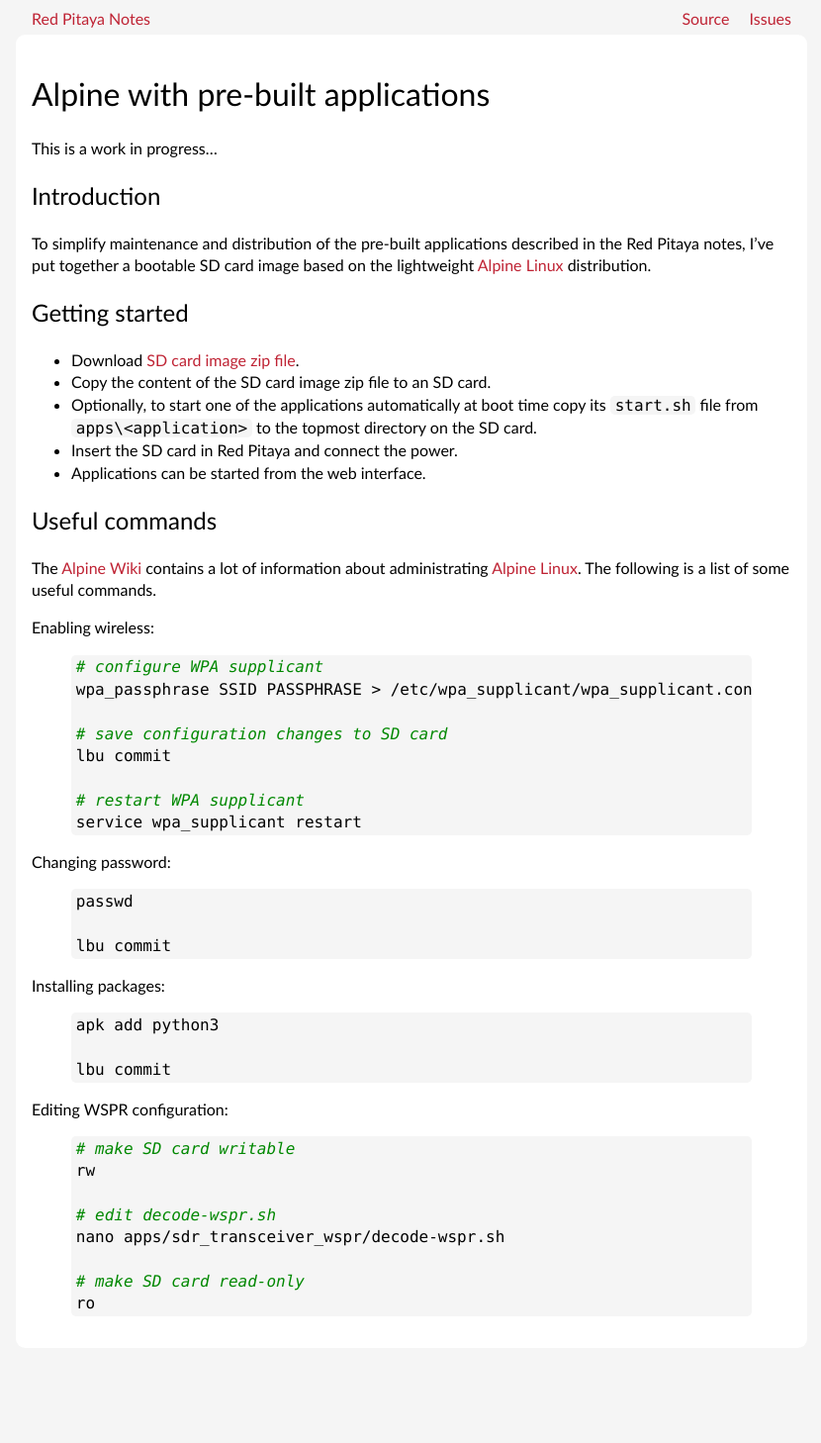
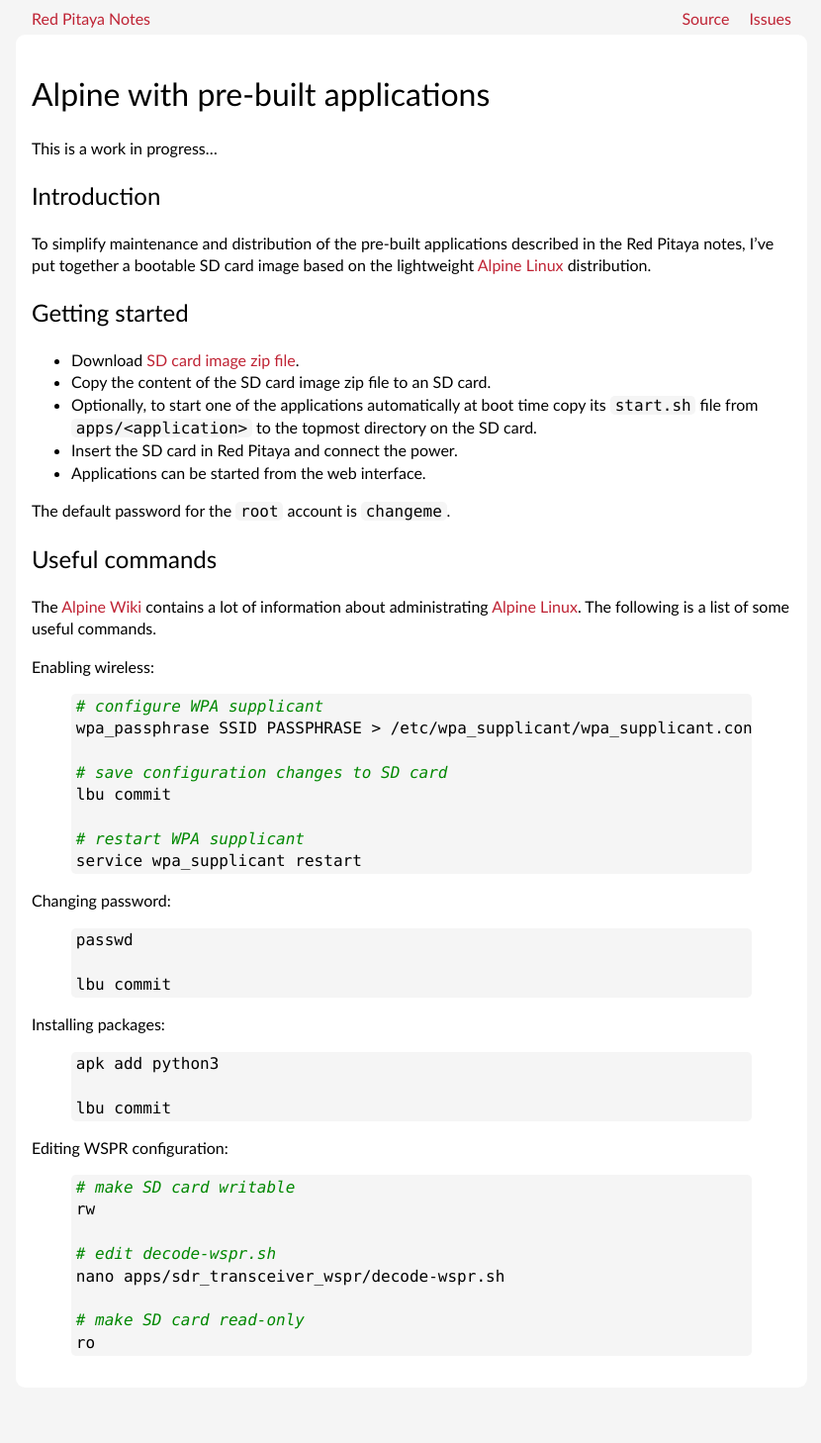
Before and after one commit to pavel-demin/red-pitaya-notes, a Jekyll site: the page built from alpine.md, in a window 1280 px wide. Shown: the whole page at 99% size, without its empty margins (224-1054 px from the left). Built offline with Jekyll 4.4.1, drawn with Linux system fonts in a browser that asks for light colours; before the commit the page ends 1418 px from its top, so only the background shows below that.

Commit message:
add default password to alpine

```diff
--- a/alpine.md
+++ b/alpine.md
@@ -16,9 +16,11 @@
 
  - Download [SD card image zip file](https://www.dropbox.com/sh/5fy49wae6xwxa8a/AACQTJG2DcrgOTdjrsRqY_Wla/red-pitaya-alpine-3.6-armhf-20170910.zip?dl=1).
  - Copy the content of the SD card image zip file to an SD card.
- - Optionally, to start one of the applications automatically at boot time copy its `start.sh` file from `apps\<application>` to the topmost directory on the SD card.
+ - Optionally, to start one of the applications automatically at boot time copy its `start.sh` file from `apps/<application>` to the topmost directory on the SD card.
  - Insert the SD card in Red Pitaya and connect the power.
  - Applications can be started from the web interface.
+
+The default password for the `root` account is `changeme`.
 
 Useful commands
 -----
```
